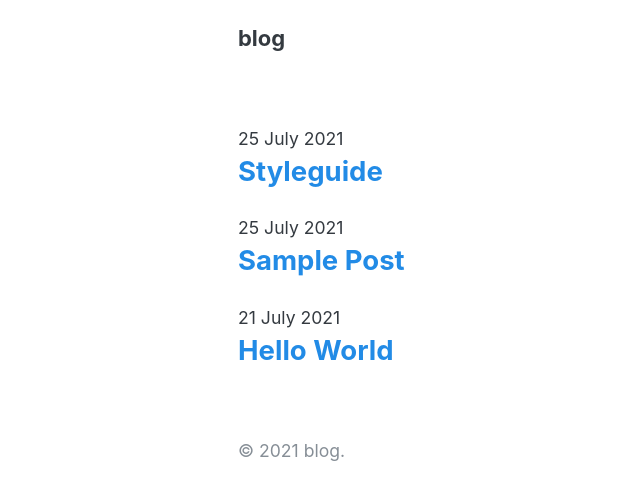
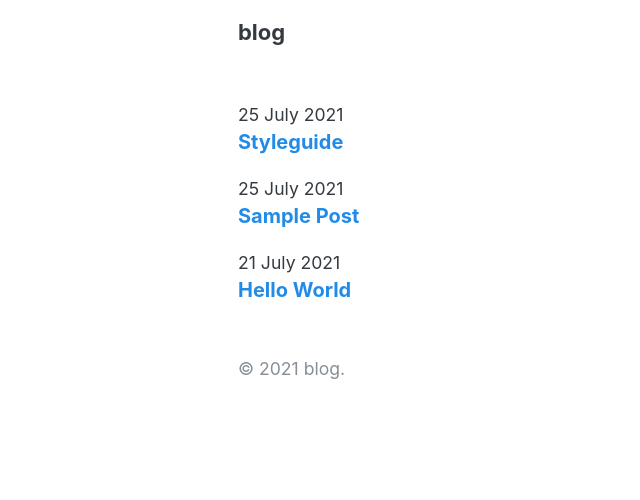
Before and after one commit to mhmdilfaj/blog, a Jekyll site: the page built from index.html, in a window 1280 px wide. Shown: the top 500 px of the page, without its empty margins (96-736 px from the left). Built offline with Jekyll 4.4.1, drawn with Linux system fonts in a browser that asks for light colours.

Commit message:
Update stylesheet.css

```diff
--- a/assets/stylesheet.css
+++ b/assets/stylesheet.css
@@ -27,7 +27,7 @@
   --fg-color: var(--gray-800);
   --bg-color: #fff;
 
-  --spacer: 1em;
+  --spacer: 1rem;
   --spacer-2: calc(var(--spacer) * 1.5);
   --spacer-3: calc(var(--spacer) * 3);
 
@@ -41,11 +41,6 @@
   box-sizing: border-box;
 }
 
-html {
-  margin: 0;
-  padding: 0;
-}
-
 body {
   font-family: var(--system-font);
   font-size: 18px;
@@ -54,7 +49,7 @@ body {
   background-color: var(--bg-color);
 }
 
-@media (min-width: 25em) {
+@media (min-width: 25rem) {
   body {
     font-size: 22px;
   }
@@ -124,28 +119,28 @@ h4,
 h5,
 h6 {
   margin-top: 0;
-  margin-bottom: .25em;
-  padding-top: .5em;
+  margin-bottom: .25rem;
+  padding-top: .5rem;
   line-height: 1.25;
   font-weight: 700;
 }
 
 h1 {
-  font-size: 1.75em;
+  font-size: 1.75rem;
 }
 
 h2 {
-  font-size: 1.5em;
+  font-size: 1.5rem;
 }
 
 h3 {
-  font-size: 1.25em;
+  font-size: 1.25rem;
 }
 
 h4,
 h5,
 h6 {
-  font-size: 1em;
+  font-size: 1rem;
 }
 
 p {
```
